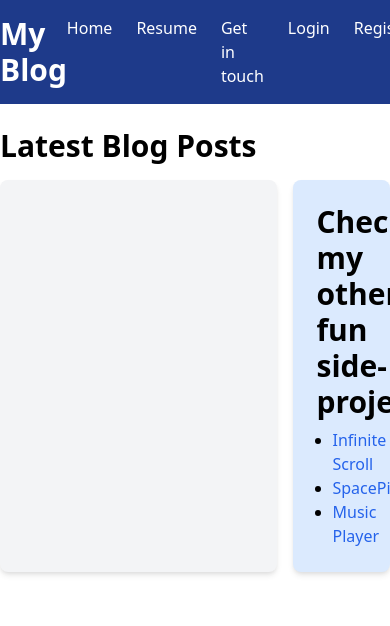
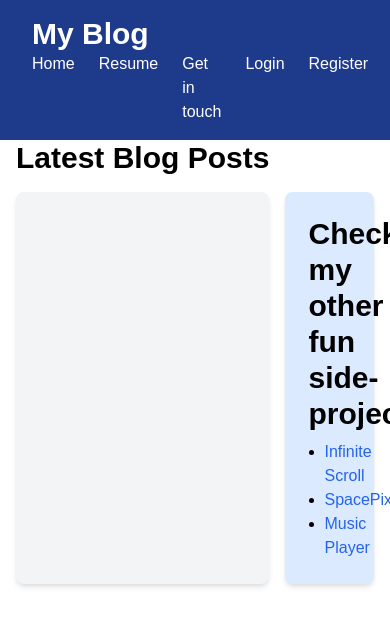
Before and after one commit to varshney-yash/rl-app, a Django app: page /home/ in a window 390 px wide; the page is wider, and only the part inside the window is pictured. Shown: the top 626 px of that part. Run offline with Django 4.2, Linux system fonts and the light colour scheme; data that the repository does not hold is empty.

Commit message:
Update base.html

```diff
--- a/blog/templates/blog/base.html
+++ b/blog/templates/blog/base.html
@@ -8,6 +8,71 @@
     <link href="https://cdn.jsdelivr.net/npm/tailwindcss@2.2.16/dist/tailwind.min.css" rel="stylesheet">
     <title>YV BLOGS</title>
     <style>
+        body {
+            font-family: Arial, sans-serif;
+        }
+
+        header {
+            background: #0077B6;
+            color: white;
+            padding: 1rem;
+        }
+
+        .container {
+            max-width: 1200px;
+            margin: 0 auto;
+            padding: 0 1rem;
+            display: flex;
+            justify-content: space-between;
+            align-items: center;
+        }
+
+        .logo {
+            font-size: 2rem;
+            font-weight: bold;
+            text-decoration: none;
+            color: white;
+        }
+
+        .nav {
+            display: flex;
+            align-items: center;
+        }
+
+        .nav ul {
+            list-style: none;
+            display: flex;
+            margin: 0;
+            padding: 0;
+        }
+
+        .nav ul li {
+            margin: 0 1rem;
+        }
+
+        .nav ul li a {
+            text-decoration: none;
+            color: white;
+        }
+
+        @media screen and (max-width: 768px) {
+            .container {
+                flex-direction: column;
+                align-items: flex-start;
+            }
+
+            .nav {
+                margin-top: 1rem;
+            }
+
+            .nav ul {
+                flex-direction: column;
+            }
+
+            .nav ul li {
+                margin: 0.5rem 0;
+            }
+        }
         /* Styles for the modal container */
         #contact-modal {
             z-index: 9999;
```
